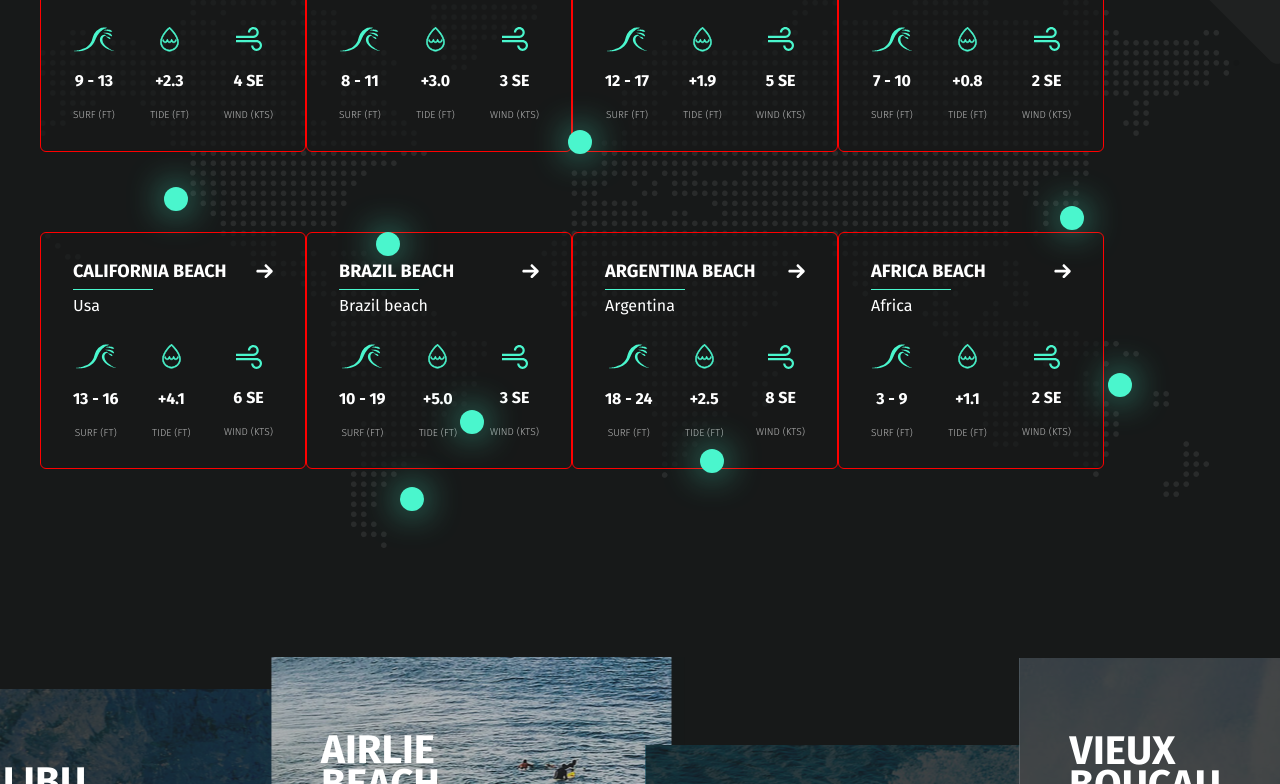
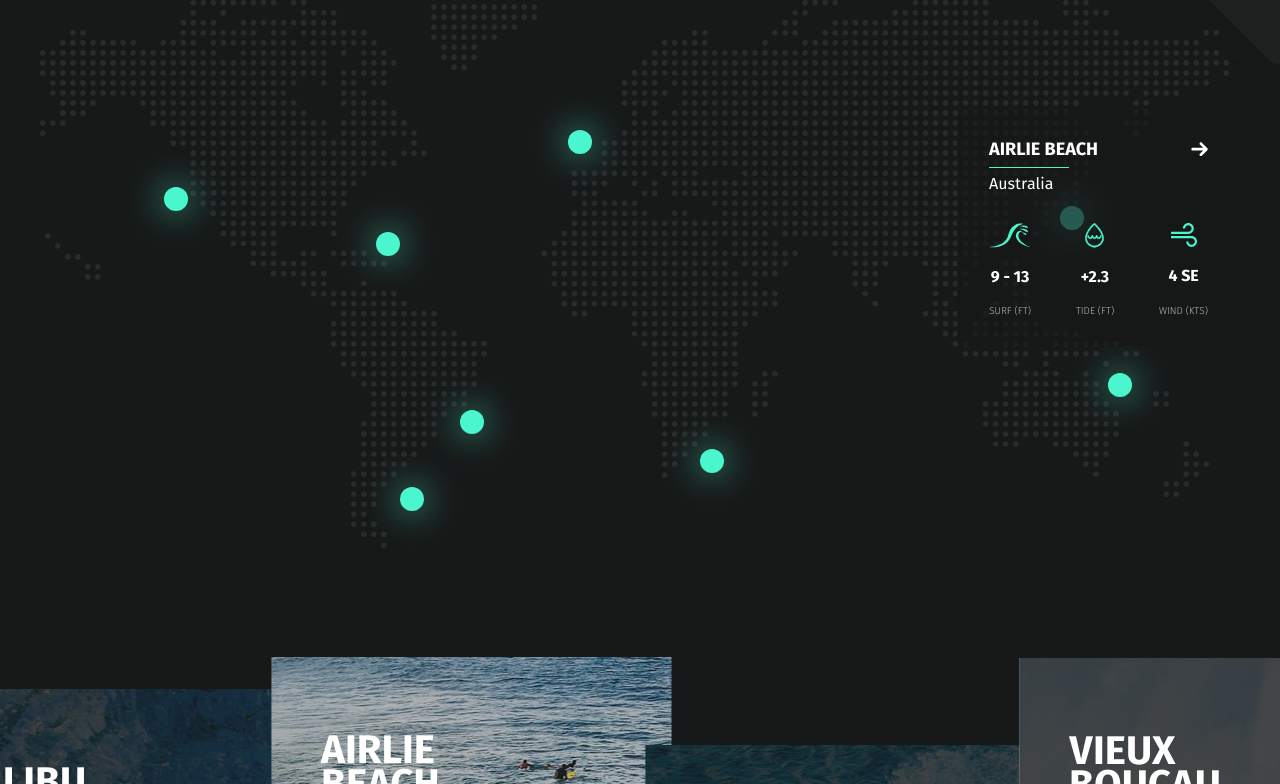
Before and after one commit to denrybaakov/go-surfe, a website: page index.html in a window 1280 px wide. Both pictures are taken after a click on the element 1120 px from the left and 1670 px from the top of the page. Shown: the part 1286-2070 px from the top of the page. Drawn offline with Linux system fonts and the light colour scheme.

Commit message:
fixed dots + animate dots-content

```diff
--- a/index.html
+++ b/index.html
@@ -360,7 +360,7 @@
 
           <div class="slider-dots" data-index="5">
 
-            <article class="slider-dots__content disable">
+            <article class="slider-dots__content slider-dots__content--1 animated fadeInUp faster" data-tab="1">
               <div class="slider-dots__content-head">
                 <h4 class="slider-dots__content-title">Airlie Beach</h4>
                 <a href="#">
@@ -388,12 +388,12 @@
 
               </div>
             </article>
-            <div class="slider-dots__circle slider-dots__circle--1"></div>
+            <div class="slider-dots__circle slider-dots__circle--1" data-tab="1"></div>
           </div>
           <!-- sliser-dors -->
 
           <div class="slider-dots" data-index="4">
-            <article class="slider-dots__content disable">
+            <article class="slider-dots__content slider-dots__content--2 animated fadeInUp faster" data-tab="2">
               <div class="slider-dots__content-head">
                 <h4 class="slider-dots__content-title">Malibu Beach</h4>
                 <a href="#">
@@ -421,13 +421,13 @@
 
               </div>
             </article>
-            <div class="slider-dots__circle slider-dots__circle--2"></div>
+            <div class="slider-dots__circle slider-dots__circle--2" data-tab="2"></div>
           </div>
           <!-- sliser-dors -->
 
 
           <div class="slider-dots slider-dots--1" data-index="6">
-            <article class="slider-dots__content disable">
+            <article class="slider-dots__content slider-dots__content--3 animated fadeInUp faster" data-tab="3">
               <div class="slider-dots__content-head">
                 <h4 class="slider-dots__content-title">Cloud nine</h4>
                 <a href="#">
@@ -454,12 +454,12 @@
 
               </div>
             </article>
-            <div class="slider-dots__circle slider-dots__circle--3"></div>
+            <div class="slider-dots__circle slider-dots__circle--3" data-tab="3"></div>
           </div>
           <!-- sliser-dors -->
 
           <div class="slider-dots" data-index="7">
-            <article class="slider-dots__content disable">
+            <article class="slider-dots__content slider-dots__content--4 animated fadeInUp faster" data-tab="4">
               <div class="slider-dots__content-head">
                 <h4 class="slider-dots__content-title">Vieux Boucau</h4>
                 <a href="#">
@@ -487,13 +487,13 @@
 
               </div>
             </article>
-            <div class="slider-dots__circle slider-dots__circle--4"></div>
+            <div class="slider-dots__circle slider-dots__circle--4" data-tab="4"></div>
           </div>
           <!-- sliser-dors -->
 
 
           <div class="slider-dots" data-index="8">
-            <article class="slider-dots__content disable">
+            <article class="slider-dots__content slider-dots__content--5 animated fadeInUp faster" data-tab="5">
               <div class="slider-dots__content-head">
                 <h4 class="slider-dots__content-title">California beach</h4>
                 <a href="#">
@@ -521,12 +521,12 @@
 
               </div>
             </article>
-            <div class="slider-dots__circle slider-dots__circle--5"></div>
+            <div class="slider-dots__circle slider-dots__circle--5" data-tab="5"></div>
           </div>
           <!-- sliser-dors -->
 
           <div class="slider-dots" data-index="9">
-            <article class="slider-dots__content disable">
+            <article class="slider-dots__content slider-dots__content--6 animated fadeInUp faster" data-tab="6">
               <div class="slider-dots__content-head">
                 <h4 class="slider-dots__content-title">Brazil beach</h4>
                 <a href="#">
@@ -554,13 +554,13 @@
 
               </div>
             </article>
-            <div class="slider-dots__circle slider-dots__circle--6"></div>
+            <div class="slider-dots__circle slider-dots__circle--6" data-tab="6"></div>
           </div>
           <!-- sliser-dors -->
 
 
           <div class="slider-dots" data-index="10">
-            <article class="slider-dots__content disable">
+            <article class="slider-dots__content slider-dots__content--7 animated fadeInUp faster" data-tab="7">
               <div class="slider-dots__content-head">
                 <h4 class="slider-dots__content-title">Argentina beach</h4>
                 <a href="#">
@@ -588,13 +588,13 @@
 
               </div>
             </article>
-            <div class="slider-dots__circle slider-dots__circle--7"></div>
+            <div class="slider-dots__circle slider-dots__circle--7" data-tab="7"></div>
           </div>
           <!-- sliser-dors -->
 
 
           <div class="slider-dots" data-index="11">
-            <article class="slider-dots__content disable">
+            <article class="slider-dots__content slider-dots__content--8 animated fadeInUp faster" data-tab="8">
               <div class="slider-dots__content-head">
                 <h4 class="slider-dots__content-title">Africa Beach</h4>
                 <a href="#">
@@ -622,7 +622,7 @@
 
               </div>
             </article>
-            <div class="slider-dots__circle slider-dots__circle--8"></div>
+            <div class="slider-dots__circle slider-dots__circle--8" data-tab="8"></div>
           </div>
           <!-- sliser-dors -->
 
--- a/js/main.js
+++ b/js/main.js
@@ -61,11 +61,32 @@ $(document).ready(function () {
     // swiperSurf[1].slideTo(index);
   });
 
-  var dots = $('.slider-dots');
-  content = $('.slider-dots__content');
+  var dots = $('.slider-dots__circle');
+  // content = $('.slider-dots__content');
 
   dots.on('click', function () {
-    content.toggleClass('disable');
+    var id = $(this).attr('data-tab'),
+      content = $('.slider-dots__content[data-tab="' + id + '"]');
+
+    $('.slider-dots__content.slider-dots__content--active').removeClass('slider-dots__content--active');
+    $(this).addClass('slider-dots__content--active');
+
+    $('.slider-dots__content.slider-dots__content--active').removeClass('slider-dots__content--active');
+    content.addClass('slider-dots__content--active');
+
+    // console.log('click', $(this))
+
+    // content2 = $('.slider-dots__content');
+    // $(content2).mouseup(function (event) {
+    //   if ($(event.target).closest('.content2'.length)) {
+    //     console.log('errrr');
+    //   } else {
+
+    //     $(this).removeClass('slider-dots__content--active');
+    //     // modalReview.removeClass('review--visible');
+    //     console.log('yes')
+    //   }
+    // });
   })
 
 
--- a/sass/templates/_surf.sass
+++ b/sass/templates/_surf.sass
@@ -148,14 +148,41 @@
 
 .slider-dots
   &__content
-    // display: none //?????????????????????????????
+    position: absolute
+    display: none //?????????????????????????????
     max-width: 20.21rem
     width: 100%
     min-width: 19rem
     padding: 2rem 2.285rem
     background-color: rgba($dark, 0.7)
     border-radius: 6px
-    border: 1px solid red
+    z-index: 99999
+    &--1
+      bottom: 32%
+      right: 0
+    &--2
+      bottom: 61%
+      left: 0
+    &--3
+      top: 6%
+      right: 2%
+    &--4
+      top: -8%
+      left: 33.7%
+    &--5
+      top: 9%
+      left: 17.6%
+    &--6
+      top: 38%
+      left: 24%
+    &--7
+      top: 48%
+      left: 18%
+    &--8
+      bottom: 20%
+      left: 44%
+
+
     &-title
       margin: 0
       position: relative
@@ -222,7 +249,7 @@
 
 .slider-dots
   &__circle
-    // display: inline-block
+    display: inline-block
     width: 24px
     height: 24px
     border-radius: 50%
@@ -230,10 +257,26 @@
     box-shadow: 0px 0px 35px rgba(74, 246, 205, 0.837777);
     cursor: pointer
     transition: all 0.5s
+    &:after
+      content: ''
+      display: none
+      position: absolute
+      top: -10px
+      left: 2px
+      width: 0
+      heigth: 0
+      border-bottom: 15px solid $primary
+      border-left: 10px solid transparent
+      border-right: 10px solid transparent
+      border-bottom-right-radius: 3px
+      border-bottom-left-radius: 3px
+    &:visited
+      &::after
+        display: block
+
     &:hover
       box-shadow: none
     &--1
-
       position: absolute
       bottom: 24%
       right: 9%
@@ -266,5 +309,5 @@
       bottom: 12%;
       right: 43%;
 
-.disable
-  display: none
+.slider-dots__content--active
+  display: block
```
Also changed, not shown: css/style.css.
